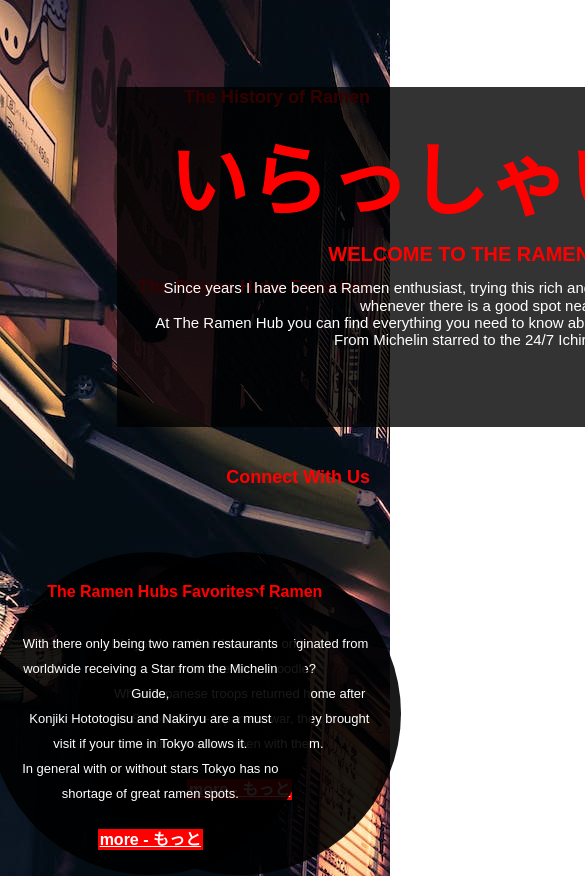
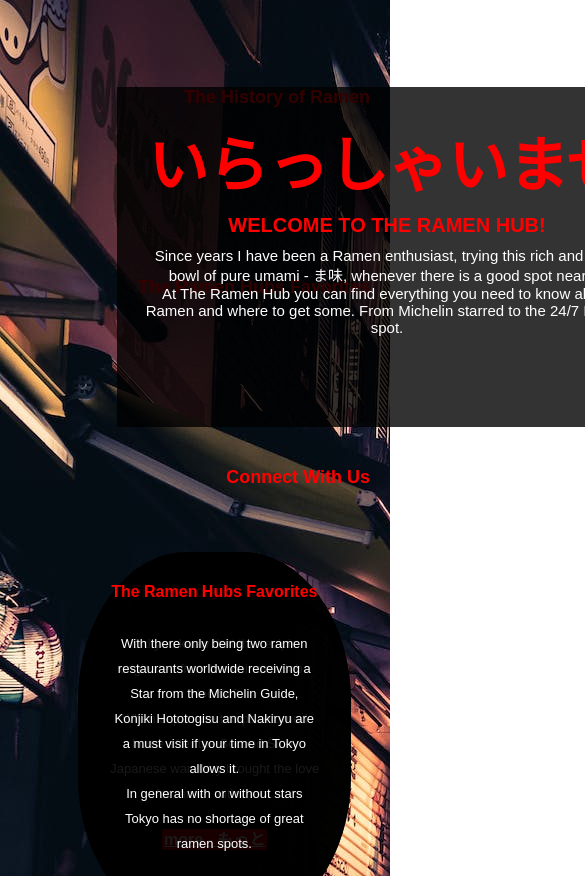
Before and after one commit to Maximiliane-K/pp1-the--ramen-hub, a plain HTML site: page index.html in a window 390 px wide. Shown: the part 208-1084 px from the top of the page, 585 px wide, since content can reach past the window. Drawn offline with Linux system fonts and the light colour scheme.

Commit message:
Add media queries to landing page for screen sizes from 1300px and down.

```diff
--- a/assests/css/style.css
+++ b/assests/css/style.css
@@ -166,3 +166,27 @@
     text-align: center;
     padding: 0.5%;
 }
+
+/* media queries*/
+
+/* for larger to medium screens sizes from 1300px and down*/
+@media screen and (max-width: 1300px) {
+    #cover-text {
+        width: 500px;
+        height: 300px;
+    }
+
+    #cover-text h1 {
+        font-size: 60px;
+    }
+
+    #preview-box div {
+        width: 250px;
+        height: 350px;
+        border-radius: 40%;
+    }
+
+    #history, #favorites {
+        right: 10%;
+    }
+}
```
Also changed, not shown: 1 other file.
